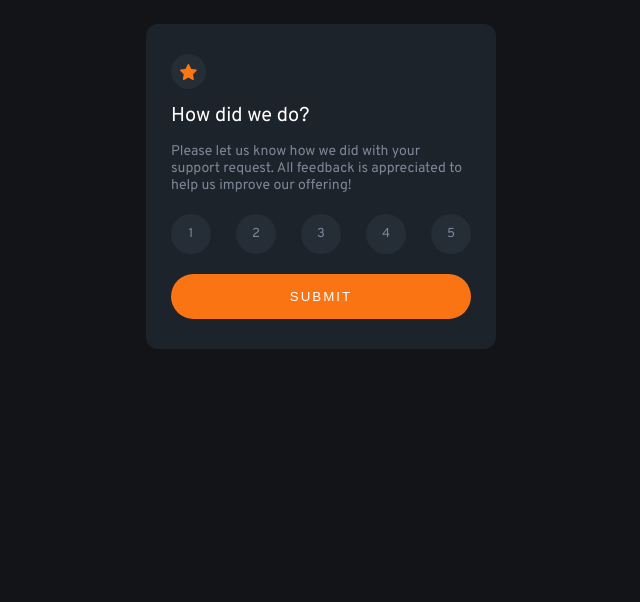
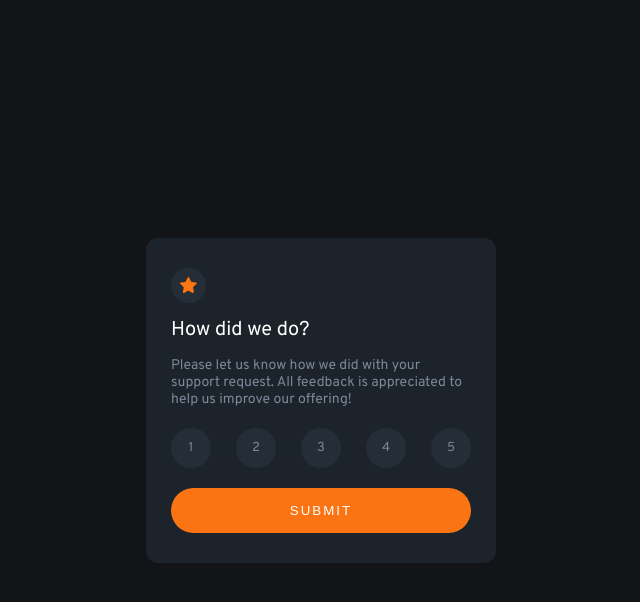
Before and after one commit to Tchessi/fe_mentor_io, a plain HTML site: page interactive-rating-component/index.html in a window 1280 px wide. Shown: the whole page, without its empty margins (319-959 px from the left). Drawn offline with Linux system fonts and the light colour scheme.

Commit message:
fix minor issues

```diff
--- a/interactive-rating-component/index.html
+++ b/interactive-rating-component/index.html
@@ -28,7 +28,7 @@
 						/>
 					</svg>
 				</div>
-				<h1 class="rating__heading">How did we do?</h1>
+				<h2 class="rating__heading">How did we do?</h2>
 				<p class="rating__text">
 					Please let us know how we did with your support request. All feedback
 					is appreciated to help us improve our offering!
--- a/interactive-rating-component/style.css
+++ b/interactive-rating-component/style.css
@@ -22,6 +22,7 @@ html {
 }
 
 body {
+	min-height: 100vh;
 	display: flex;
 	align-items: center;
 	justify-content: center;
```
